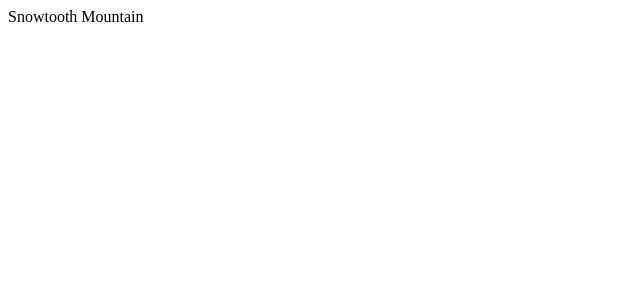
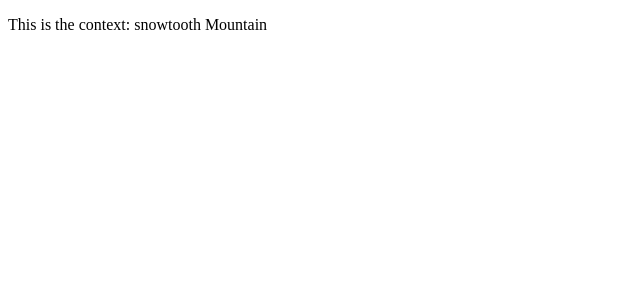
Before and after one commit to karthikeyansekar-sydney/DaytoDayCoding, a React (Create React App) app in the folder React/project-two/: page / in a window 1280 px wide. Shown: the top 300 px of the page, without its empty margins (0-640 px from the left). Built offline with nearby package versions, Linux system fonts and the light colour scheme.

Commit message:
Demo with context API using state

```diff
--- /dev/null
+++ b/React/project-two/src/Resorts.js
@@ -0,0 +1,48 @@
+import React from 'react';
+
+const Context = React.createContext()
+
+class Provider extends React.Component {
+  state = {
+    name: "snowtooth Mountain"
+  }
+  render() {
+    return (
+      <Context.Provider value = {{state: this.state}}>
+      {this.props.children}
+      </Context.Provider>
+    )
+  }
+}
+const Trail = props => (
+  <div>
+  <Context.Consumer>
+  {(context) => (
+    <p>This is the context: {context.state.name}</p>
+  )}
+  </Context.Consumer>
+    </div>
+)
+
+const Lift = props => (
+  <div>
+  <Trail  />
+  </div>
+)
+
+class Resorts extends React.Component {
+  state = {
+    name: "Snowtooth Mountain"
+  }
+  render() {
+    return (
+      <Provider>
+      <div>
+      <Lift/>
+      </div>
+      </Provider>
+    )
+  }
+}
+
+export default Resorts
--- a/React/project-two/src/index.js
+++ b/React/project-two/src/index.js
@@ -1,6 +1,6 @@
 import React from 'react';
 import {render} from 'react-dom';
-import Resort  from './Resort';
+import Resorts  from './Resorts';
 //const age = 18
 
 // const data = [
@@ -15,6 +15,6 @@ import Resort  from './Resort';
 // ]
 
 render(
-  <Resort/>,
+  <Resorts/>,
   document.getElementById('root')
 );
```
